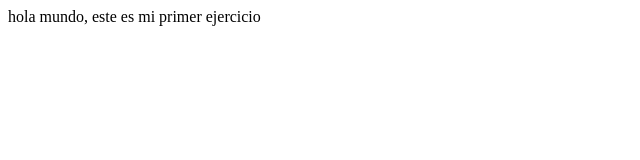
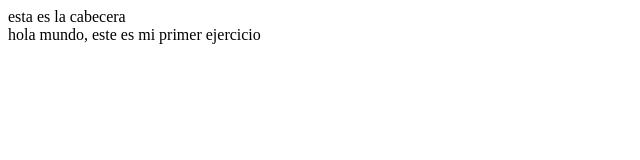
Before and after one commit to RaquelGarciaCaja/ejercicio-de-adalab, a plain HTML site: page módulo1-lección01-ejercicio1/index.html in a window 1280 px wide. Shown: the whole page, without its empty margins (0-640 px from the left). Drawn offline with Linux system fonts and the light colour scheme.

Commit message:
my headert

```diff
--- a/módulo1-lección01-ejercicio1/index.html
+++ b/módulo1-lección01-ejercicio1/index.html
@@ -6,6 +6,7 @@
     <title>Document</title>
 </head>
 <body>
-    hola mundo, este es mi primer ejercicio
+    <header>esta es la cabecera</header>
+  hola mundo, este es mi primer ejercicio
 </body>
 </html>
```
